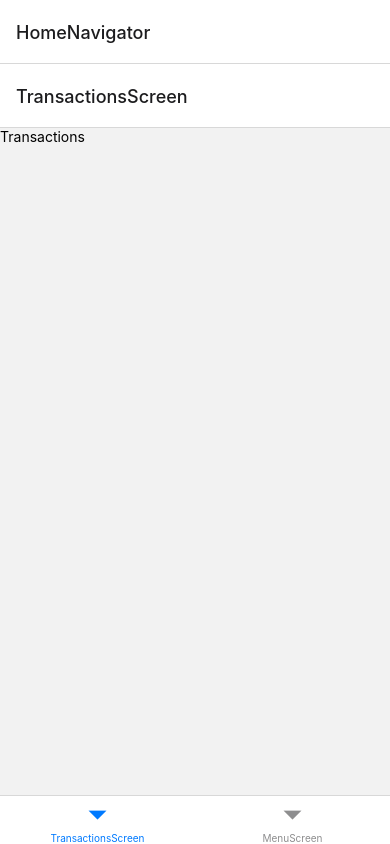
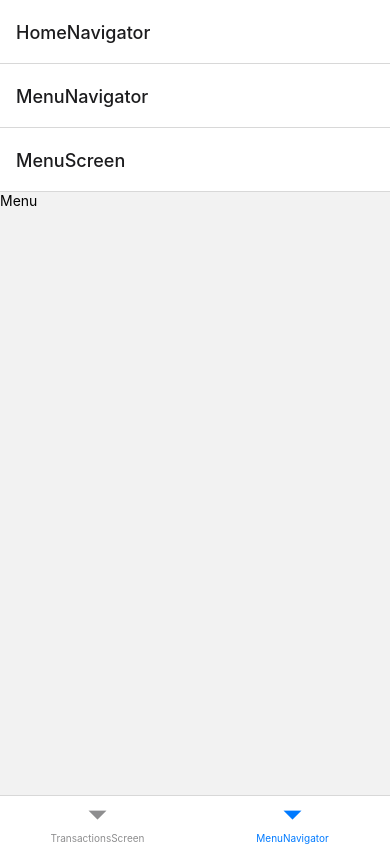
Before and after one commit to pmq24/wallock-native, a React Native app: screen /MenuNavigator in a window 390 px wide. Built offline with nearby package versions, Linux system fonts and the light colour scheme.

Commit message:
Add MenuNavigator and some screens inside it
Screens inside MenuNavigator were added to make sure the navigator structure works correctly.

```diff
--- a/views/screens/home/HomeNavigator.tsx
+++ b/views/screens/home/HomeNavigator.tsx
@@ -2,7 +2,7 @@ import React from "react";
 
 import { createBottomTabNavigator } from "@react-navigation/bottom-tabs";
 
-import { MenuScreen, TransactionsScreen } from "..";
+import { MenuNavigator, TransactionsScreen } from "..";
 
 const Tab = createBottomTabNavigator();
 
@@ -10,7 +10,7 @@ export default function HomeNavigator() {
   return (
     <Tab.Navigator>
       <Tab.Screen name="TransactionsScreen" component={TransactionsScreen} />
-      <Tab.Screen name="MenuScreen" component={MenuScreen} />
+      <Tab.Screen name="MenuNavigator" component={MenuNavigator} />
     </Tab.Navigator>
   );
 }
--- /dev/null
+++ b/views/screens/home/menu/GroupsScreen.tsx
@@ -0,0 +1,10 @@
+import React from "react";
+import { SafeAreaView, Text } from "react-native";
+
+export default function GroupsScreen() {
+  return (
+    <SafeAreaView>
+      <Text>Groups</Text>
+    </SafeAreaView>
+  );
+}
--- /dev/null
+++ b/views/screens/home/menu/MenuNavigator.tsx
@@ -0,0 +1,16 @@
+import React from "react";
+
+import { createNativeStackNavigator } from "@react-navigation/native-stack";
+
+import { GroupsScreen, MenuScreen } from "../..";
+
+const Stack = createNativeStackNavigator();
+
+export default function MenuNavigator() {
+  return (
+    <Stack.Navigator>
+      <Stack.Screen name="MenuScreen" component={MenuScreen} />
+      <Stack.Screen name="GroupsScreen" component={GroupsScreen} />
+    </Stack.Navigator>
+  );
+}
--- a/views/screens/index.ts
+++ b/views/screens/index.ts
@@ -1,4 +1,6 @@
+export { default as GroupsScreen } from "./home/menu/GroupsScreen";
 export { default as HomeNavigator } from "./home/HomeNavigator";
-export { default as MenuScreen } from "./home/MenuScreen";
+export { default as MenuNavigator } from "./home/menu/MenuNavigator";
+export { default as MenuScreen } from "./home/menu/MenuScreen";
 export { default as TransactionsScreen } from "./home/TransactionsScreen";
 export { default as RootNavigator } from "./RootNavigator";
```
Also changed, not shown: views/screens/home/menu/MenuScreen.tsx (renamed from views/screens/home/MenuScreen.tsx).
